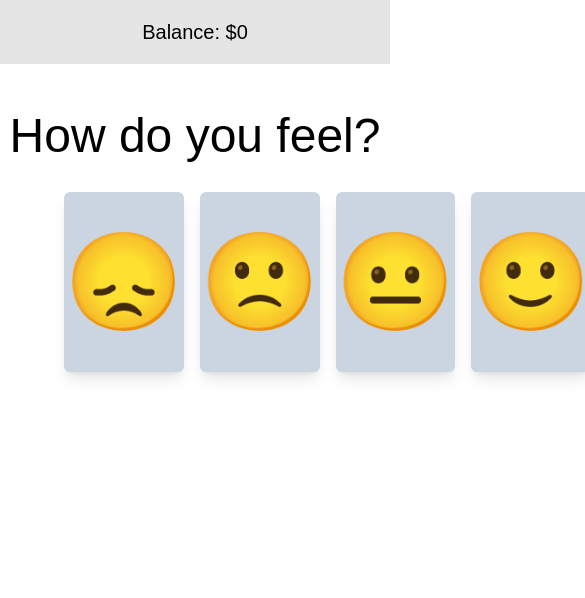
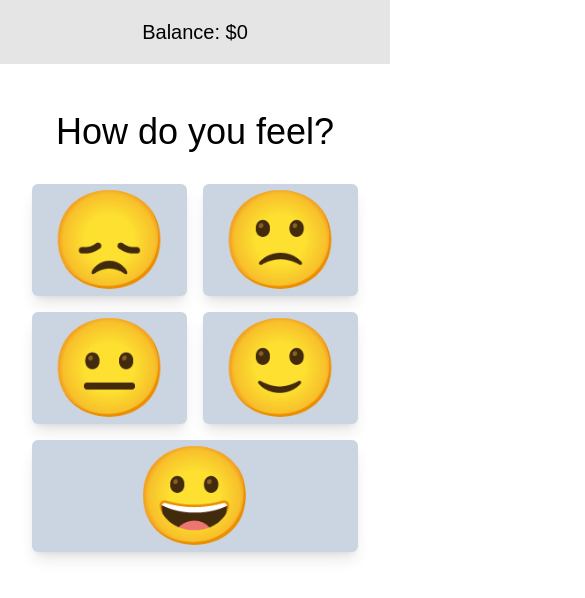
Before and after one commit to joshuamotoaki/neu443-demo, a SvelteKit app: page / in a window 390 px wide. Both pictures are taken after a click on the button "Start". Shown: the top 598 px of the page, 585 px wide, since content can reach past the window. Built offline with nearby package versions, Linux system fonts and the light colour scheme; a web font is replaced by a local one.

Commit message:
Better mobile responsiveness

```diff
--- a/src/app.pcss
+++ b/src/app.pcss
@@ -15,7 +15,7 @@
 }
 
 .b {
-    @apply rounded-md flex-1 text-8xl duration-150 shadow-lg select-none;
+    @apply rounded-md flex-1 text-8xl duration-150 shadow-lg select-none p-2;
 }
 
 .blue {
--- a/src/lib/components/Top.svelte
+++ b/src/lib/components/Top.svelte
@@ -8,6 +8,8 @@
             <h2 class="text-xl">
                 Balance: ${$score}
             </h2>
+        {:else}
+            <h2 class="text-xl">NEU443 Demo Game</h2>
         {/if}
     </div>
 </div>
--- a/src/routes/+page.svelte
+++ b/src/routes/+page.svelte
@@ -197,13 +197,14 @@
             </div>
         {:else}
             {#if state === "game"}
-                <div class="text-5xl text-center">
+                <div class="text-4xl sm:text-5xl text-center w-11/12 mx-auto">
                     <h2>Select a slot machine</h2>
                     {#if round > 5}
                         <h3 class="text-2xl">Rewards are now doubled!</h3>
                     {/if}
                 </div>
-                <div class="h-1/2 w-full flex px-16 pb-12 pt-8 p-16 gap-8">
+                <div
+                    class="h-1/2 w-full flex px-8 sm:px-16 pb-12 pt-8 p-16 gap-4 sm:gap-8">
                     {#if round === 1}
                         <ColorButton
                             on:click={() => playSlotMachine("purple")}
@@ -250,10 +251,11 @@
             {/if}
 
             {#if state === "survey"}
-                <div class="text-5xl text-center">
+                <div class="text-4xl sm:text-5xl text-center w-11/12 mx-auto">
                     <h2>How do you feel?</h2>
                 </div>
-                <div class="h-1/3 w-full flex px-16 py-8 gap-4">
+                <div
+                    class="h-1/3 w-full flex flex-wrap px-8 sm:px-16 py-8 gap-4">
                     <button
                         on:click={() => {
                             recordSurvey(1);
@@ -294,14 +296,14 @@
 
             {#if state === "wheel"}
                 {#if group === "A"}
-                    <div class="text-3xl text-center">
+                    <div class="text-3xl text-center w-11/12 mx-auto">
                         <h2>
                             🎉 Congratulations! You win a surprise gift of $14!
                             🎉
                         </h2>
                     </div>
                 {:else}
-                    <div class="text-3xl text-center">
+                    <div class="text-3xl text-center w-11/12 mx-auto">
                         <h2>😥 Oh no! You lost your wallet and lost $14! 😥</h2>
                     </div>
                 {/if}
@@ -319,6 +321,7 @@
             {/if}
 
             {#if state === "done"}
+                <div class="w-11/12 mx-auto">
                     <div class="text-5xl text-center">
                         <h2>Thank you for playing!</h2>
                     </div>
@@ -328,6 +331,7 @@
                     <p class="text-lg mt-4 text-center">
                         Check the board for results.
                     </p>
+                </div>
             {/if}
         {/if}
     </main>
```
Lines whose indentation alone changed are shown as unchanged.
